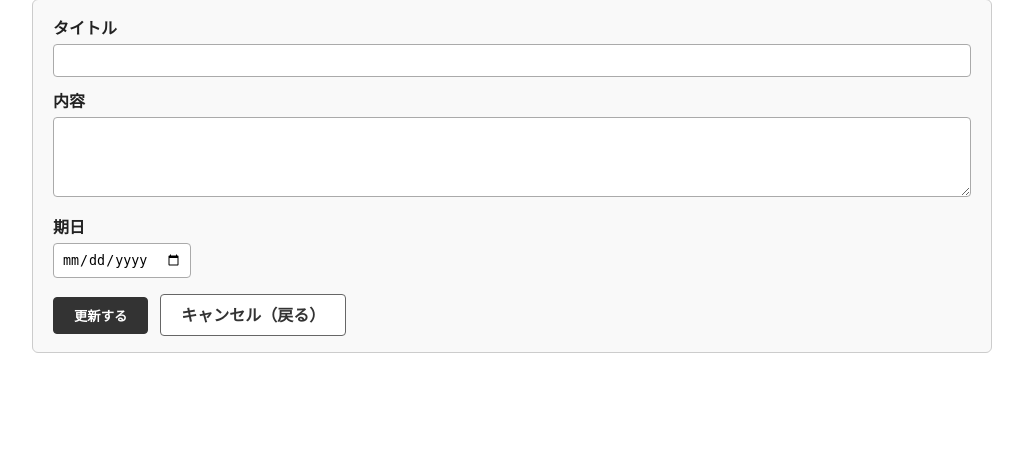
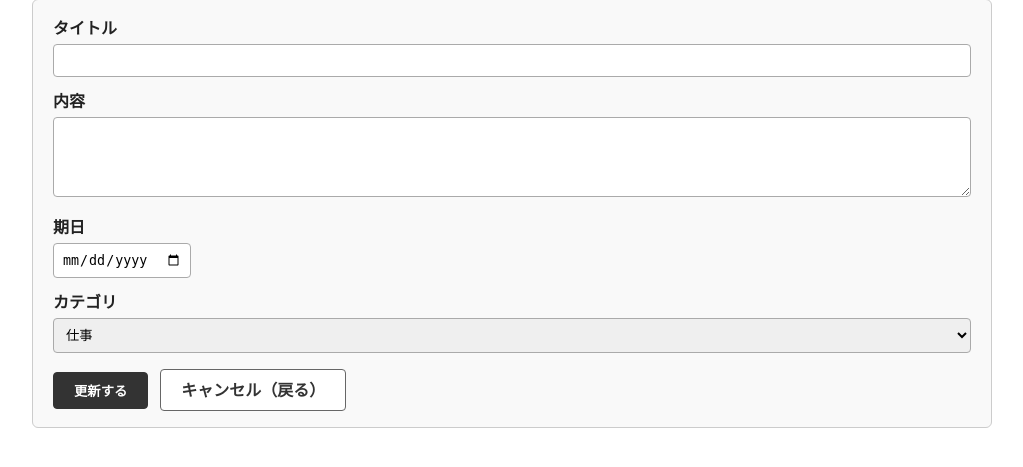
Before and after one commit to tsaya3838-cloud/ai-todo-app, a Flask app: template templates/edit.html in a window 1280 px wide. Shown: the part 97-564 px from the top of the page, without its empty margins (128-1151 px from the left). Run offline with Flask 3, Linux system fonts and the light colour scheme; the template is opened without the code that fills it, so the values that code supplies are empty.

Commit message:
Add files via upload

```diff
--- a/templates/edit.html
+++ b/templates/edit.html
@@ -34,7 +34,8 @@
             margin-top: 0;
         }
         .form-section input[type="text"],
-        .form-section textarea {
+        .form-section textarea,
+        .form-section select {
             width: 100%;
             max-width: 100%;
             box-sizing: border-box;
@@ -101,6 +102,14 @@
             <label for="deadline">期日</label>
             <input type="date" id="deadline" name="deadline" required
                    value="{{ task['期日'] }}">
+            <label for="category">カテゴリ</label>
+            <select name="category" id="category">
+                <option value="仕事" {% if task.get('カテゴリ', 'その他') == '仕事' %}selected{% endif %}>仕事</option>
+                <option value="学習" {% if task.get('カテゴリ', 'その他') == '学習' %}selected{% endif %}>学習</option>
+                <option value="趣味" {% if task.get('カテゴリ', 'その他') == '趣味' %}selected{% endif %}>趣味</option>
+                <option value="その他" {% if task.get('カテゴリ', 'その他') == 'その他' %}selected{% endif %}>その他</option>
+            </select>
+            <input type="hidden" name="status" value="未完了">
 
             <div class="form-actions">
                 <button type="submit">更新する</button>
--- a/templates/index.html
+++ b/templates/index.html
@@ -123,11 +123,11 @@
             <input type="date" id="deadline" name="deadline" required>
 
             <label for="category">カテゴリ</label>
-            <select id="category" name="category" required>
+            <select name="category" id="category">
                 <option value="仕事">仕事</option>
                 <option value="学習">学習</option>
                 <option value="趣味">趣味</option>
-                <option value="その他" selected>その他</option>
+                <option value="その他">その他</option>
             </select>
 
             <button type="submit">登録する</button>
```
